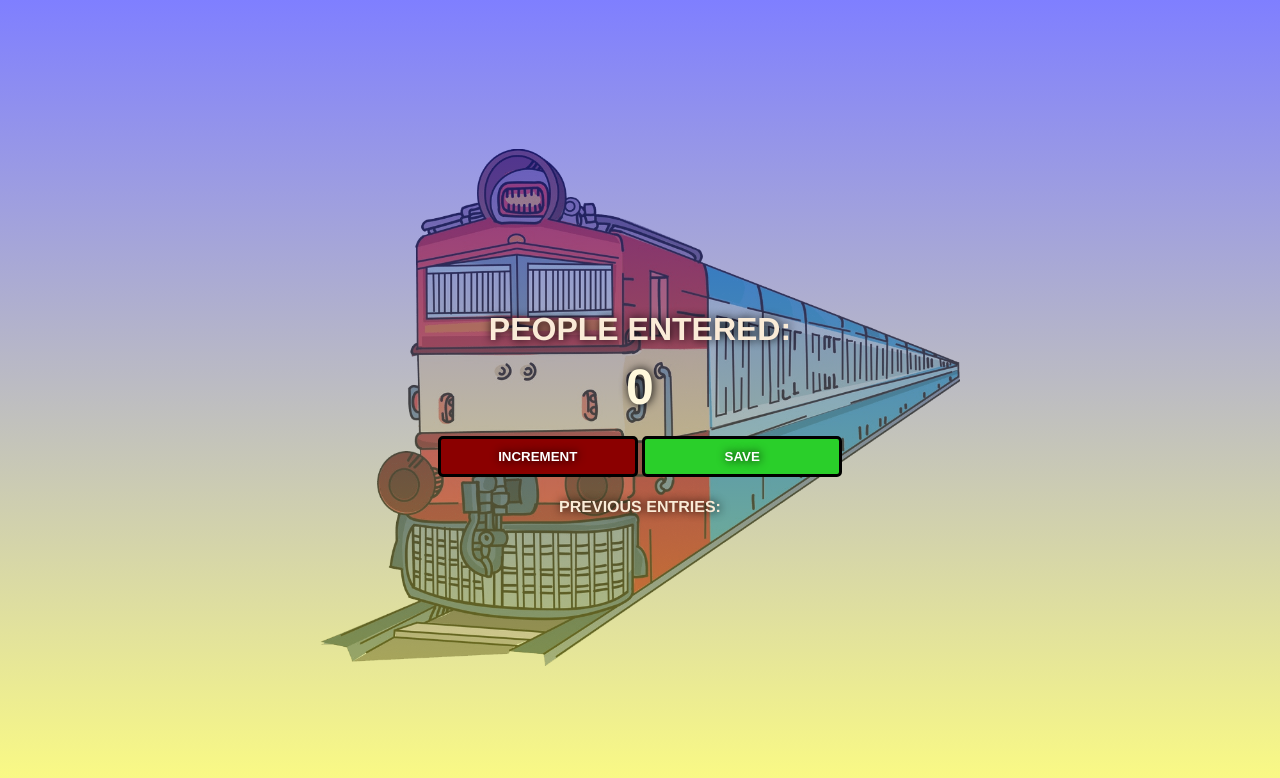
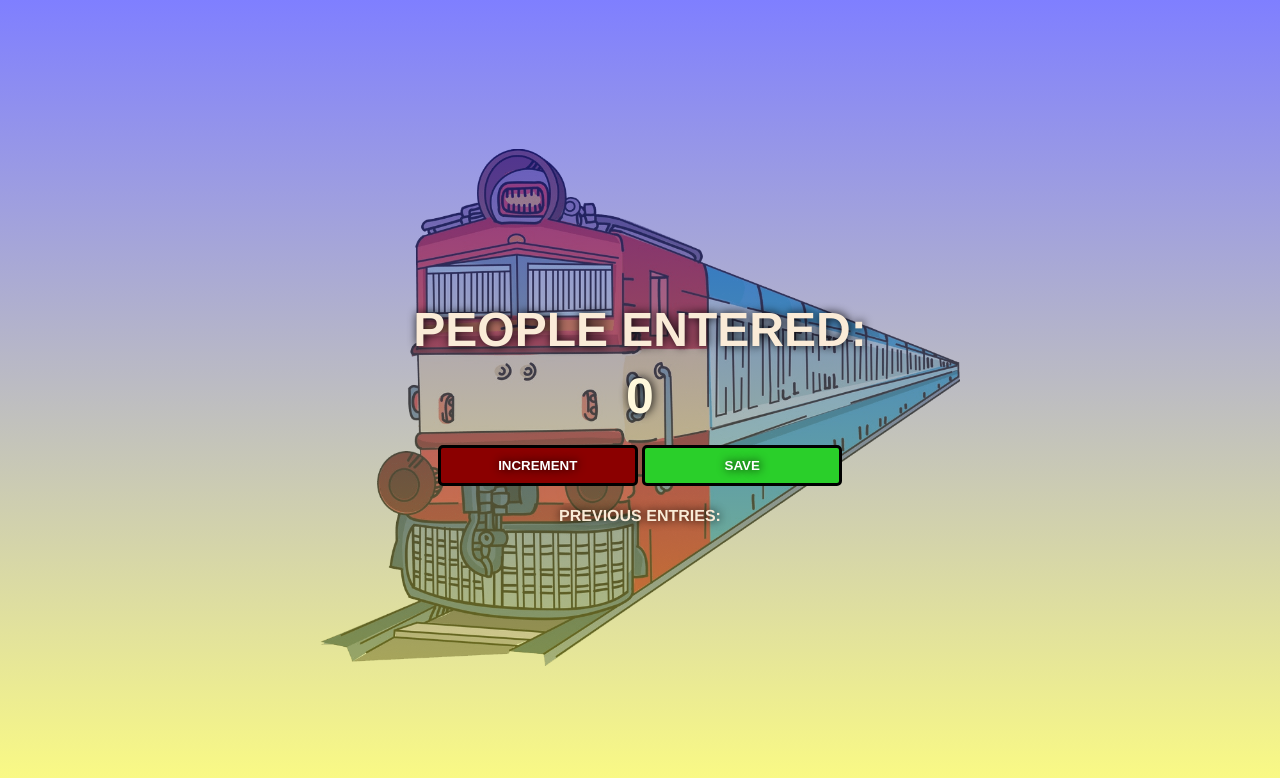
Before and after one commit to mohammedyasin4/a-simple-passenger-counter-app, a plain HTML site: page index.html in a window 1280 px wide. Drawn offline with Linux system fonts and the light colour scheme.

Commit message:
4th commit

```diff
--- a/index.css
+++ b/index.css
@@ -12,6 +12,7 @@ body {
 }
 
 h1 {
+    font-size: xxx-large;
     margin-top: 10px;
     margin-bottom: 10px;
     color: antiquewhite;
@@ -24,6 +25,7 @@ h2 {
     margin-bottom: 20px;
     color:cornsilk;
     text-shadow: black 1px 0 10px;
+
 }
 
 #save-el {
--- a/index.html
+++ b/index.html
@@ -4,11 +4,13 @@
         <title>COUNTER</title>
     </head>
     <body>
+        <div id="container">
         <h1>People entered:</h1>
         <h2 id="count-el">0</h2>
         <button id="increment-btn" onclick="increment()">INCREMENT</button>
         <button id="save-btn" onclick="save()">SAVE</button>
         <p id="save-el">Previous entries: </p>
+        </div>
         <script src="index.js">
             nnerText
         </script>
```
